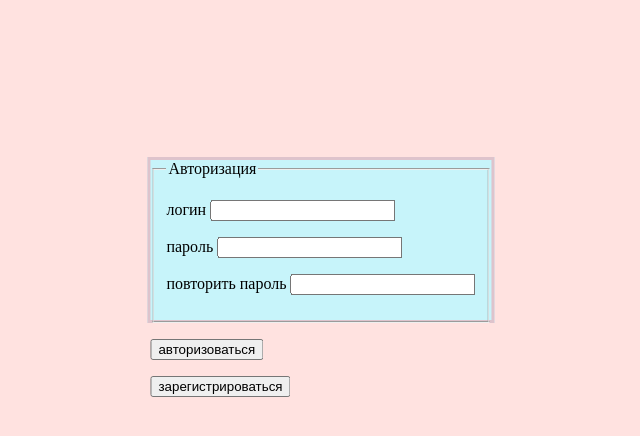
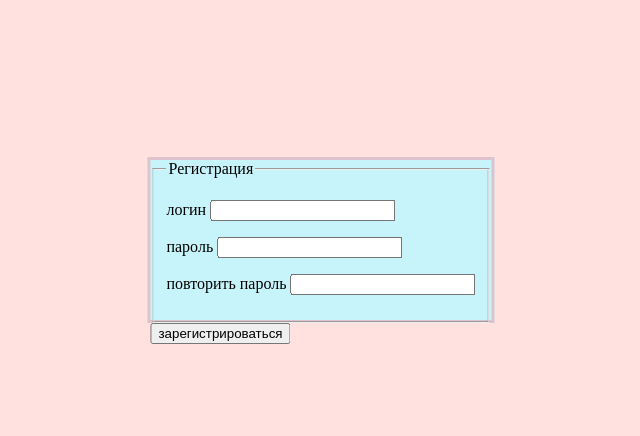
Before and after one commit to Simakov-Arkadiy/MyVocabulary, a React (Vite) app in the folder MyVocabulary/MyVocabulary.FrontAnd.2/myvocabulary.frontand.2/: page / in a window 1280 px wide. Both pictures are taken after a click on the input "зарегистрироваться". Shown: the top 436 px of the page, without its empty margins (319-959 px from the left). Built offline with nearby package versions, Linux system fonts and the light colour scheme.

Commit message:
компонент с формой регистрации

```diff
--- /dev/null
+++ b/MyVocabulary/MyVocabulary.FrontAnd.2/myvocabulary.frontand.2/src/components/HomePanel.jsx
@@ -0,0 +1,36 @@
+import React from 'react';
+import Login from './Login.jsx'
+import RegisterPanel from './RegisterPanel.jsx';
+import { useState } from 'react'
+
+function HomePanel() {
+    var HomePanel = {
+        position: 'absolute',
+        margin: '0px',
+        padding: '0px',
+        left: '50%',
+        top: '30%',
+        transform: 'translate(-50%,-50%)',
+        height: '20%',
+        backgroundColor: 'rgba(199, 244, 250)',
+        border: '3px solid rgba(222, 195,204)'
+    };
+
+
+
+
+    const [currentPage, setCurrentPage] = useState('login');
+    if (currentPage === 'login')
+    {
+        return (<div style={HomePanel}>
+            <Login registerBattonCallBack={setCurrentPage} />
+        </div>);
+    }
+    if (currentPage === 'register') {
+        return (<div style={HomePanel}>
+            <RegisterPanel />
+        </div>);
+    }
+}
+
+export default HomePanel;
--- a/MyVocabulary/MyVocabulary.FrontAnd.2/myvocabulary.frontand.2/src/components/Login.jsx
+++ b/MyVocabulary/MyVocabulary.FrontAnd.2/myvocabulary.frontand.2/src/components/Login.jsx
@@ -1,34 +1,22 @@
 import React from 'react';
 import LoginInput from './LoginInput.jsx';
-import { useState } from 'react'
 
-function Login() {
+function Login(props) {
 
-    const [loginInputs, setloginInput] = useState([
-        {ID: 1, text: 'логин', type: 'text', id: 'login' },
-        {ID: 2, text: 'пароль', type: 'password', id: 'password' }])
-
-    const registration = (e) => {
-        e.preventDefault
-        const newInput = {
-            ID: Date.now(),
-            text: 'повторить пароль',
-            type: 'password',
-            id: 'password'
-        }
-        setloginInput([...loginInputs, newInput])
-    }
+    const inputs = [
+        { ID: 1, text: 'логин', type: 'text', id: 'login' },
+        { ID: 2, text: 'пароль', type: 'password', id: 'password' }];
 
     return (
         <div>
         <form name="loginForm" method="get" action="/authorization">
         <fieldset>
                     <legend>Авторизация</legend>
-                    {loginInputs.map((loginInput) => (<LoginInput text={loginInput.text} type={loginInput.type} id={loginInput.id} key={loginInput.ID} />))}
+                    {inputs.map((input) => (<LoginInput text={input.text} type={input.type} id={input.id} key={input.ID} />))}
         </fieldset>
         <p><input type="submit" value="авторизоваться"/></p>
             </form>
-            <div><input onClick={registration} type="submit" value="зарегистрироваться" /></div>
+            <div><input onClick={() => { props.registerBattonCallBack('register') }} type="submit" value="зарегистрироваться" /></div>
     </div>
     )
 }
--- a/MyVocabulary/MyVocabulary.FrontAnd.2/myvocabulary.frontand.2/src/components/LoginPanel.jsx
+++ /dev/null
@@ -1,20 +0,0 @@
-import React from 'react';
-import Login from './Login.jsx'
-function LoginPanel() {
-    var LoginPanel = {
-        position: 'absolute',
-        margin: '0px',
-        padding: '0px',
-        left: '50%',
-        top: '30%',
-        transform: 'translate(-50%,-50%)',
-        height: '20%',
-        backgroundColor: 'rgba(199, 244, 250)',
-        border: '3px solid rgba(222, 195,204)'
-    };
-    return (<div style={LoginPanel}>
-                 <Login/>
-            </div>);
-}
-
-export default LoginPanel;
--- /dev/null
+++ b/MyVocabulary/MyVocabulary.FrontAnd.2/myvocabulary.frontand.2/src/components/RegisterPanel.jsx
@@ -0,0 +1,32 @@
+import React from 'react';
+import LoginInput from './LoginInput.jsx';
+function RegisterPanel() {
+    var RegisterPanel = {
+        position: 'absolute',
+        margin: '0px',
+        padding: '0px',
+        left: '50%',
+        top: '30%',
+        transform: 'translate(-50%,-50%)',
+        height: '20%',
+        backgroundColor: 'rgba(199, 244, 250)',
+        border: '3px solid rgba(222, 195,204)'
+    };
+
+    const inputs = [
+        { ID: 1, text: 'логин', type: 'text', id: 'login' },
+        { ID: 2, text: 'пароль', type: 'password', id: 'password' },
+     { ID: 2, text: 'повторить пароль', type: 'password', id: 'password' }];
+
+    return (<div>
+        <form name="RegisterForm" method="get" action="/registration">
+            <fieldset>
+                <legend>Регистрация</legend>
+                {inputs.map((input) => (<LoginInput text={input.text} type={input.type} id={input.id} key={input.ID} />))}
+            </fieldset>
+        </form>
+        <div><input /*onClick={props.registerBattonCallBack}*/ type="submit" value="зарегистрироваться" /></div>
+    </div>)
+}
+
+export default RegisterPanel;
--- a/MyVocabulary/MyVocabulary.FrontAnd.2/myvocabulary.frontand.2/src/main.jsx
+++ b/MyVocabulary/MyVocabulary.FrontAnd.2/myvocabulary.frontand.2/src/main.jsx
@@ -1,10 +1,10 @@
 import { StrictMode } from 'react'
 import { createRoot } from 'react-dom/client'
-import LoginPanel from './components/LoginPanel.jsx'
+import HomePanel from './components/HomePanel.jsx'
 
 
 createRoot(document.getElementById('root')).render(
 
-    <LoginPanel/>
+    <HomePanel/>
 
 )
```
